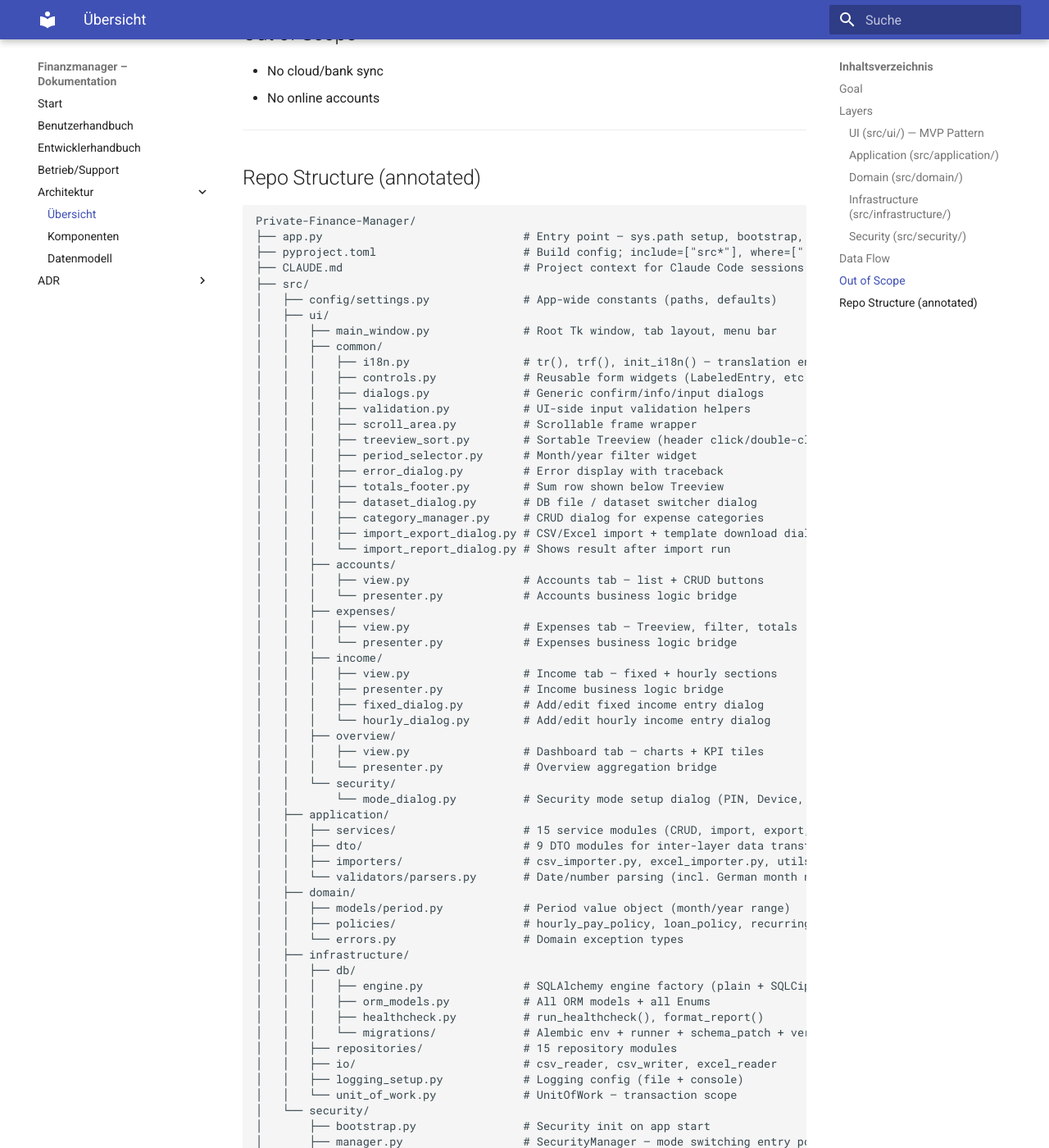
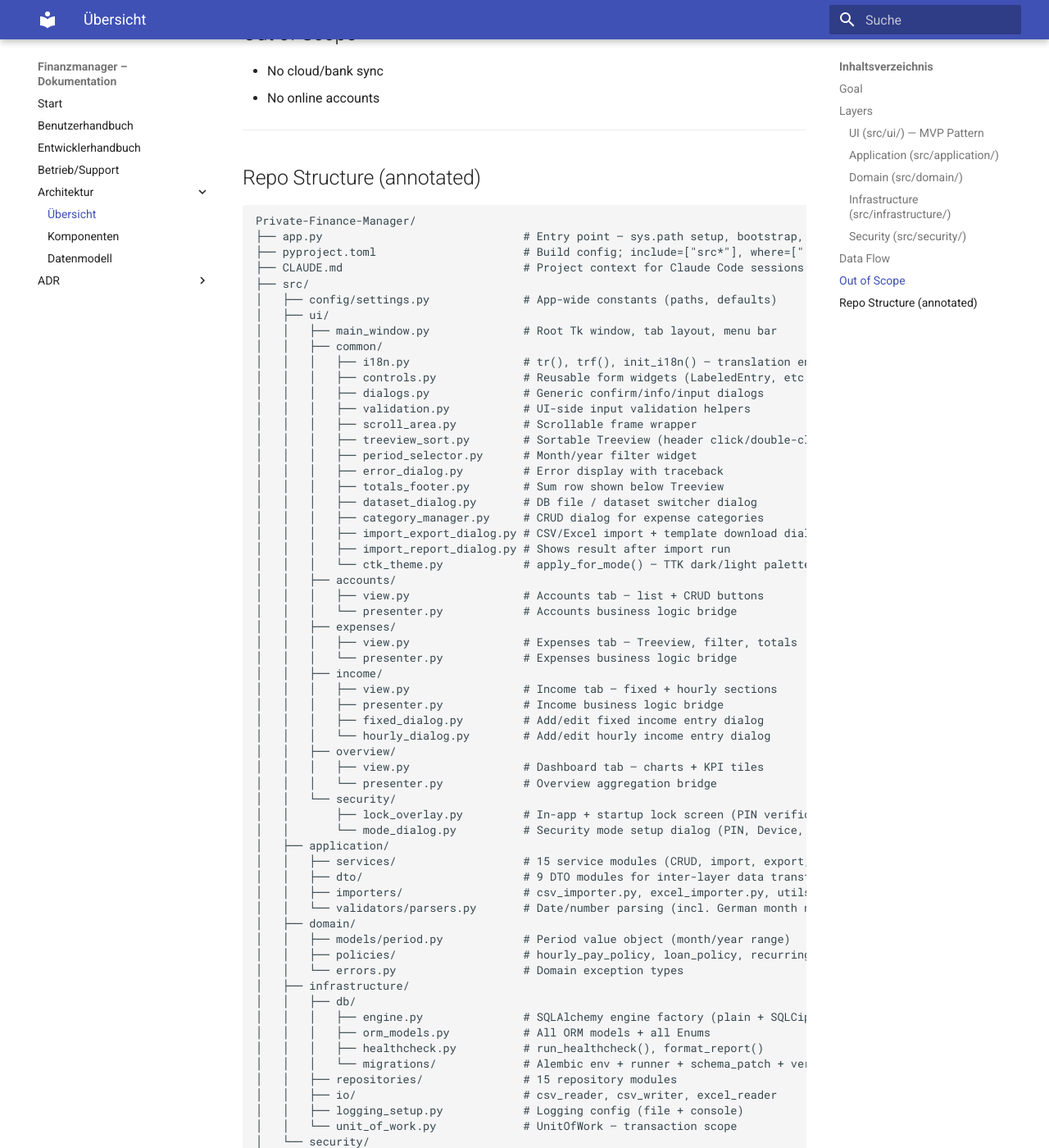
Before and after one commit to 23NNN/Private-Finance-Manager, an MkDocs documentation site: the page built from docs/architecture/overview.md, in a window 1280 px wide and 1400 px high, scrolled down 1487 px. Shown: the whole window at 82% size. Built offline with MkDocs 1.6.1 and Material for MkDocs 9.7.7, drawn with Linux system fonts in a browser that asks for light colours; some of the changed text lies outside the part shown.

Commit message:
docs: add ctk_theme and lock_overlay to architecture overview; scaffold .claude structure
- docs/architecture/overview.md: ctk_theme.py (TTK dark/light palette) and
  lock_overlay.py (PIN lock screen) added to the annotated repo tree — both
  were introduced in v1.2.0 but missing from the overview.
- .claude/agents|hooks|rules|skills: empty scaffolding directories tracked via
  .gitkeep so the Claude Code project structure is part of the repo.

Co-Authored-By: Claude Sonnet 4.6 <noreply@anthropic.com>

```diff
--- a/docs/architecture/overview.md
+++ b/docs/architecture/overview.md
@@ -76,7 +76,8 @@ Private-Finance-Manager/
 │   │   │   ├── dataset_dialog.py       # DB file / dataset switcher dialog
 │   │   │   ├── category_manager.py     # CRUD dialog for expense categories
 │   │   │   ├── import_export_dialog.py # CSV/Excel import + template download dialog
-│   │   │   └── import_report_dialog.py # Shows result after import run
+│   │   │   ├── import_report_dialog.py # Shows result after import run
+│   │   │   └── ctk_theme.py            # apply_for_mode() – TTK dark/light palette (clam base)
 │   │   ├── accounts/
 │   │   │   ├── view.py                 # Accounts tab – list + CRUD buttons
 │   │   │   └── presenter.py            # Accounts business logic bridge
@@ -92,6 +93,7 @@ Private-Finance-Manager/
 │   │   │   ├── view.py                 # Dashboard tab – charts + KPI tiles
 │   │   │   └── presenter.py            # Overview aggregation bridge
 │   │   └── security/
+│   │       ├── lock_overlay.py         # In-app + startup lock screen (PIN verification)
 │   │       └── mode_dialog.py          # Security mode setup dialog (PIN, Device, None)
 │   ├── application/
 │   │   ├── services/                   # 15 service modules (CRUD, import, export, i18n, …)
```
Also changed, not shown: 4 other files.
